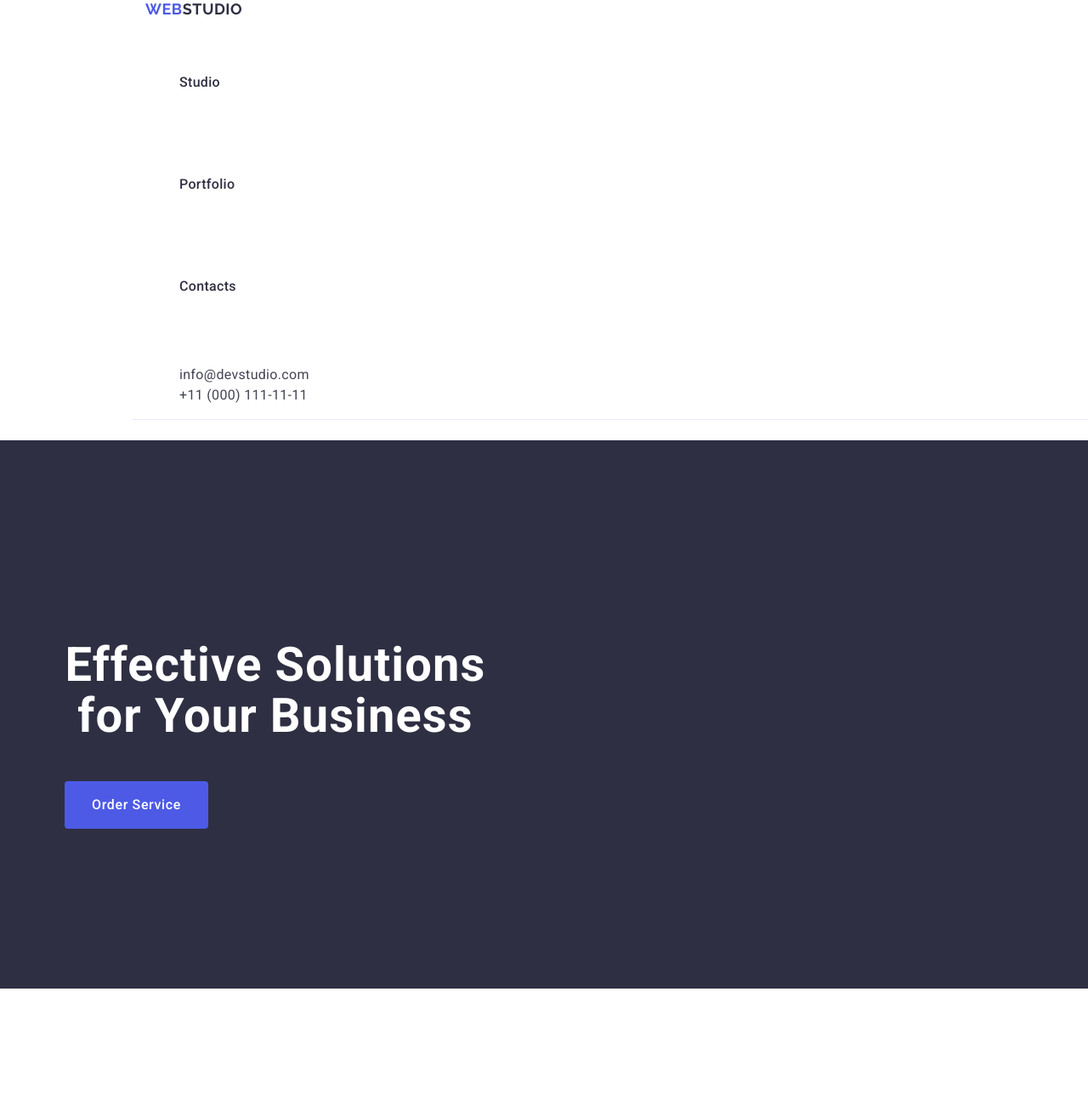
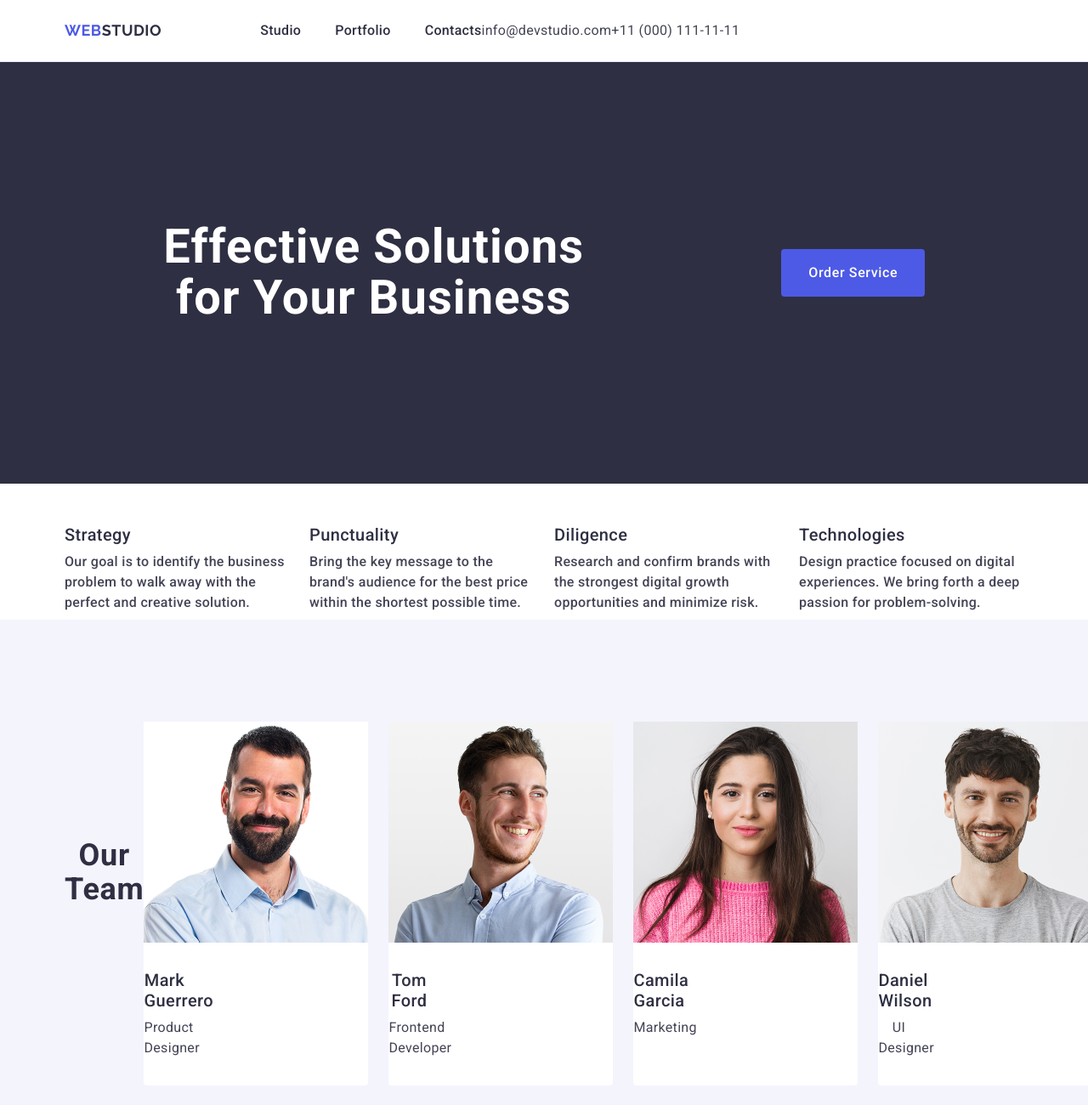
Before and after one commit to ken4ik77/got-markup-hw-03, a plain HTML site: page index.html in a window 1280 px wide. Shown: the top 1300 px of the page at 85% size. Drawn offline with nearby package versions, Linux system fonts and the light colour scheme.

Commit message:
clear problem

```diff
--- a/css/styles.css
+++ b/css/styles.css
@@ -7,26 +7,42 @@ body {
 img {
     display: block;
 }
+ul {
+    list-style: none;
+    padding: 0;
+    margin: 0;
+}
 .container {
     width: 1158px;
     padding: 0 15px;
     margin: 0 auto;
+    display: flex;
+    align-items: center;
+}
+h1, h2, h3, h4, h5, h6, p {
+    margin: 0;
+}
+ul, ol {
+    padding: 0;
+    margin: 0;
 }
 
 .header-container {
     border-bottom: 1px solid #e7e9fc;
     display: flex;
-    margin-left: 156px;
-    margin-bottom: 24px;
+
+}
+.adres-info {
+    display: flex;
 }
 
 /* heder and navigation */
-.navigation >{
+.navigation {
     display: flex;
     gap: 40px;
     align-items: center;
 }
-.nav > a {
+.nav {
 display: flex;
 }
 .header-menu {
@@ -47,8 +63,6 @@ display: flex;
 }
 .navigation-list {
     display: flex;
-    margin-right: 40px;
-    padding: 24px 0;
 }
 .address {
     display: flex;
@@ -69,7 +83,7 @@ display: flex;
     line-height: 24px;
     line-height: 1.5;
     letter-spacing: 0.02em;
-    display: flex;
+    display: block;
     gap: 40px;
     padding: 24px 0;
 }
@@ -108,6 +122,7 @@ display: flex;
 .main-section  {
     background-color: #2E2F42;
     padding: 188px 0;
+    margin: 0 auto 48px;
 }
 .main-section-h{
     font-weight: 700;
@@ -117,6 +132,7 @@ display: flex;
     text-align: center;
     color: #FFFFFF;
     max-width: 496px;
+    margin: 0 auto;
 }
 .button {
     font-family: "Roboto", sans-serif;
@@ -127,6 +143,7 @@ display: flex;
     background-color: #4D5AE5;
     color: #FFFFFF;
     display: block;
+    margin: 0 auto;
     min-width: 169px;
     height: 56px;
     border: none;
@@ -150,7 +167,6 @@ display: flex;
     line-height: 1.2;
     letter-spacing: 0.02em;
     color: #2e2f42;
-    padding: 120px 0;
     display: flex;
     gap: 24px;
 }
@@ -186,7 +202,7 @@ display: flex;
     line-height: 1.2;
     letter-spacing: 0.02em;
     color: #2e2f42;
-    width: calc((100%-72px)/4);
+    width: calc((100% - 72px) / 4);
     margin-bottom: 8px;
 
 }
@@ -207,12 +223,14 @@ display: flex;
 .ourteam {
     background-color: #F4F4FD;
     padding: 120px 0;
-    max-width: 1440px;
 }
 .team-info{
     width: calc((100% - 72px) / 4);
     padding: 32px 0;
 
+}
+.team {
+    display: flex;
 }
 .ourteam-h {
     font-size: 36px;
@@ -221,16 +239,10 @@ display: flex;
     letter-spacing: 0.02em;
     text-transform: capitalize;
     color: #2e2f42;
-    background-color: #FFFFFF;
     margin-bottom: 72px;
 }
-.div-ourteam-test {
-display: flex;
-width: calc((100% - 72px) / 4);
 
-}
 .ourteam-list {
-    background-color: #FFFFFF;
     font-size: 20px;
     line-height: 1.2;
     letter-spacing: 0.02em;
@@ -284,20 +296,12 @@ width: calc((100% - 72px) / 4);
     row-gap: 48px;
 }
 .list-folio {
-    display: flex;
     flex-wrap: wrap;
     column-gap: 24px;
     row-gap: 48px;
-}
-.div-list-folio {
-    padding: 32px 16px;
-    border: 1px solid #e7e9fc;
-    border-top: none;
-    margin-bottom: 8px;
     width: calc((100% - 48px) / 3);
 }
 .folio-info {
-    width: calc((100% - 48px) / 3);
     padding: 32px 16px;
     border: 1px solid #e7e9fc;
     border-top: none;
@@ -346,6 +350,3 @@ padding: 100px 0;
     letter-spacing: 0.02em;
     max-width: 264px;
 }
-ul {
-    list-style: none;
-}
--- a/index.html
+++ b/index.html
@@ -28,7 +28,6 @@
             >Web<span class="accent">Studio</span></a
           >
           <ul class="header-menu">
-            <div class="conteiner">
               <li class="navigation-list">
                 <a href="./index.html" class="link">Studio</a>
               </li>
@@ -38,20 +37,15 @@
               <li class="navigation-list">
                 <a href="" class="link">Contacts</a>
               </li>
-            </div>
           </ul>
         </nav>
         <address class="address">
-          <ul>
+          <ul class="adres-info">
             <li class="adress-list">
-              <a href="mailto:info@devstudio.com" class="contacts"
-                >info@devstudio.com</a
-              >
+              <a href="mailto:info@devstudio.com" class="contacts">info@devstudio.com</a>
             </li>
             <li class="adress-list">
-              <a href="tel:+110001111111" class="contacts"
-                >+11 (000) 111-11-11</a
-              >
+              <a href="tel:+110001111111" class="contacts">+11 (000) 111-11-11</a>
             </li>
           </ul>
         </address>
@@ -60,7 +54,7 @@
     <main>
       <!-- H1 -->
         <section class="main-section">
-          <div class="container">
+          <div class="container main">
           <h1 class="main-section-h">Effective Solutions for Your Business</h1>
           <button type="button" class="button">Order Service</button>
           </div>
@@ -69,7 +63,7 @@
         <section class="advant">
           <div class="container">
             <h2 class="advant-h visually-hidden">Advantages</h2>
-            <ul class="advant">
+            <ul class="advant-list">
               <li class="advant-l">
                 <h3 class="strategy">Strategy</h3>
                 <p class="strategy-p">
@@ -104,10 +98,9 @@
 
         <!-- OurTeam-->
         <section class="ourteam">
-          <div class="container">
+          <div class="container team">
               <h2 class="ourteam-h">Our Team</h2>
             <ul class="ourteam-list">
-              <div class="div-ourteam-test">
                 <li class="ourteam-list-test">
                   <img
                     src="./images/img-3.jpg"
@@ -119,17 +112,13 @@
                     <p class="team-list-p">Product Designer</p>
                   </div>
                 </li>
-              </div>
-              <div class="div-ourteam">
                 <li class="ourteam-list-test">
                   <img src="./images/img-2.jpg" alt="Tom Ford" width="264" />
                   <div class="team-info">
                     <h3 class="team-list-h">Tom Ford</h3>
-                  < p class="team-list-p">Frontend Developer</p>
+                    <p class="team-list-p">Frontend Developer</p>
                   </div>
                 </li>
-              </div>
-              <div class="div-ourteam">
                 <li class="ourteam-list-test">
                   <img
                     src="./images/img-1.jpg"
@@ -141,8 +130,6 @@
                     <p class="team-list-p">Marketing</p>
                   </div>
                 </li>
-              </div>
-              <div class="div-ourteam">
                 <li class="ourteam-list-test">
                   <img src="./images/img.jpg" alt="Daniel Wilson" width="264" />
                   <div class="team-info">
@@ -150,18 +137,16 @@
                     <p class="team-list-p">UI Designer</p>
                   </div>
                 </li>
-              </div>
             </ul>
           </div>
         </section>
 
         <!-- OurPortfolio -->
         <section class="ourportfolio">
-          <div class="container">
+          <div class="container folio">
             <h2 class="portfolio-head">Our Portfolio</h2>
             <ul class="portfolio-list">
               <li class="list-folio">
-                <div class="div-list-folio">
                   <img
                     src="./images/BankingApp.jpg"
                     alt="BankingApp"
@@ -171,9 +156,7 @@
                     <h3 class="portfolio-head-h">Banking App</h3>
                     <p class="portfolio-head-p">App</p>
                   </div>
-                </div>
               </li>
-              <div class="div-list-folio">
                 <li class="list-folio">
                   <img
                     src="./images/cachless-one.jpg"
@@ -185,8 +168,6 @@
                     <p class="portfolio-head-p">Marketing</p>
                   </div>
                 </li>
-              </div>
-              <div class="div-list-folio">
                 <li class="list-folio">
                   <img
                     src="./images/Meditaton.jpg"
@@ -198,8 +179,6 @@
                     <p class="portfolio-head-p">App</p>
                   </div>
                 </li>
-              </div>
-              <div class="div-list-folio">
                 <li class="list-folio">
                   <img src="./images/taxi.jpg" alt="Taxi Service" width="360" />
                   <div class="folio-info">
@@ -207,8 +186,6 @@
                     <p class="portfolio-head-p">Marketing</p>
                   </div>
                 </li>
-              </div>
-              <div class="div-list-folio">
                 <li class="list-folio">
                   <img
                     src="./images/SctreenIlustrations.jpg"
@@ -220,8 +197,6 @@
                     <p class="portfolio-head-p">Design</p>
                   </div>
                 </li>
-              </div>
-              <div class="div-list-folio">
                 <li class="list-folio">
                   <img
                     src="./images/OnlineCourses.jpg"
@@ -233,7 +208,6 @@
                     <p class="portfolio-head-p">Marketing</p>
                   </div>
                 </li>
-              </div>
             </ul>
           </div>
         </section>
```
